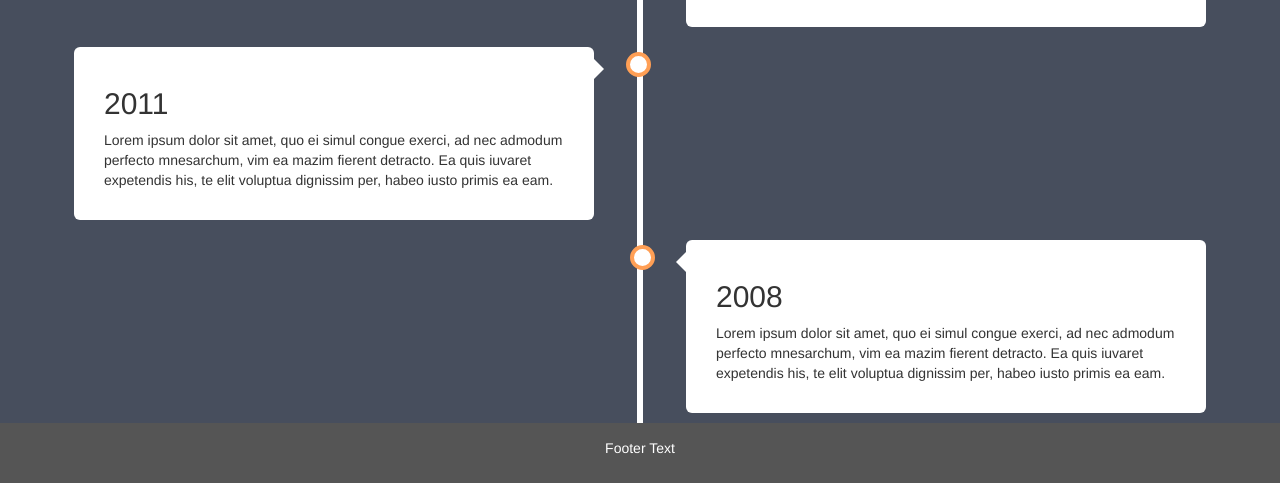
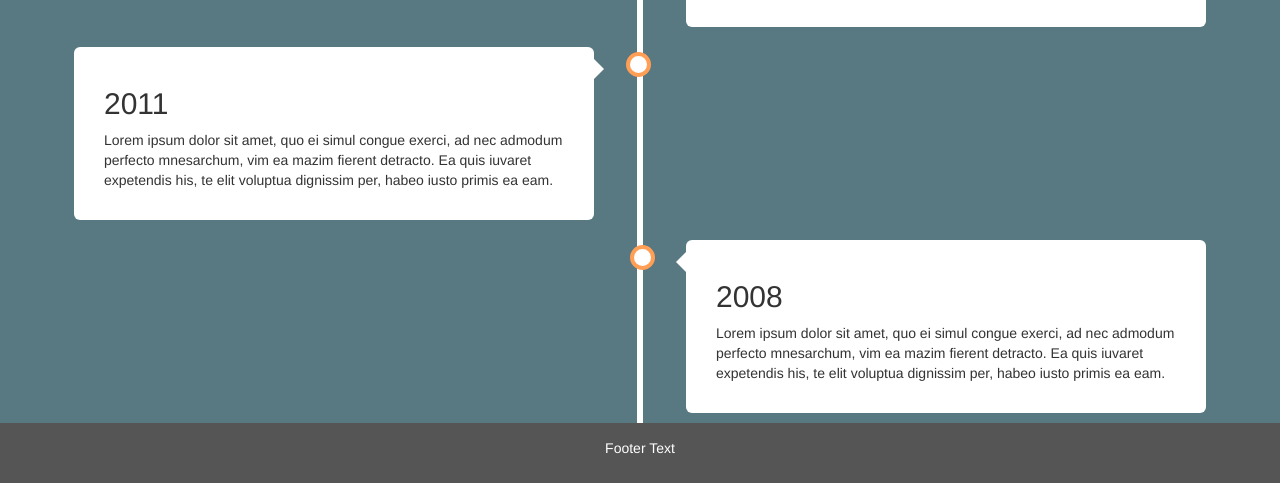
Before and after one commit to Pitt-Technical-Communications/Bootstrap_Portfolio, a plain HTML site: page src/work.html in a window 1280 px wide. Shown: the part 787-1270 px from the top of the page. Drawn offline with nearby package versions, Linux system fonts and the light colour scheme.

Commit message:
Update work.html

```diff
--- a/src/work.html
+++ b/src/work.html
@@ -16,7 +16,7 @@
 }
 
 body {
-  background-color: #474e5d;
+  background-color: #587882;
   font-family: Helvetica, sans-serif;
 }
 
```
